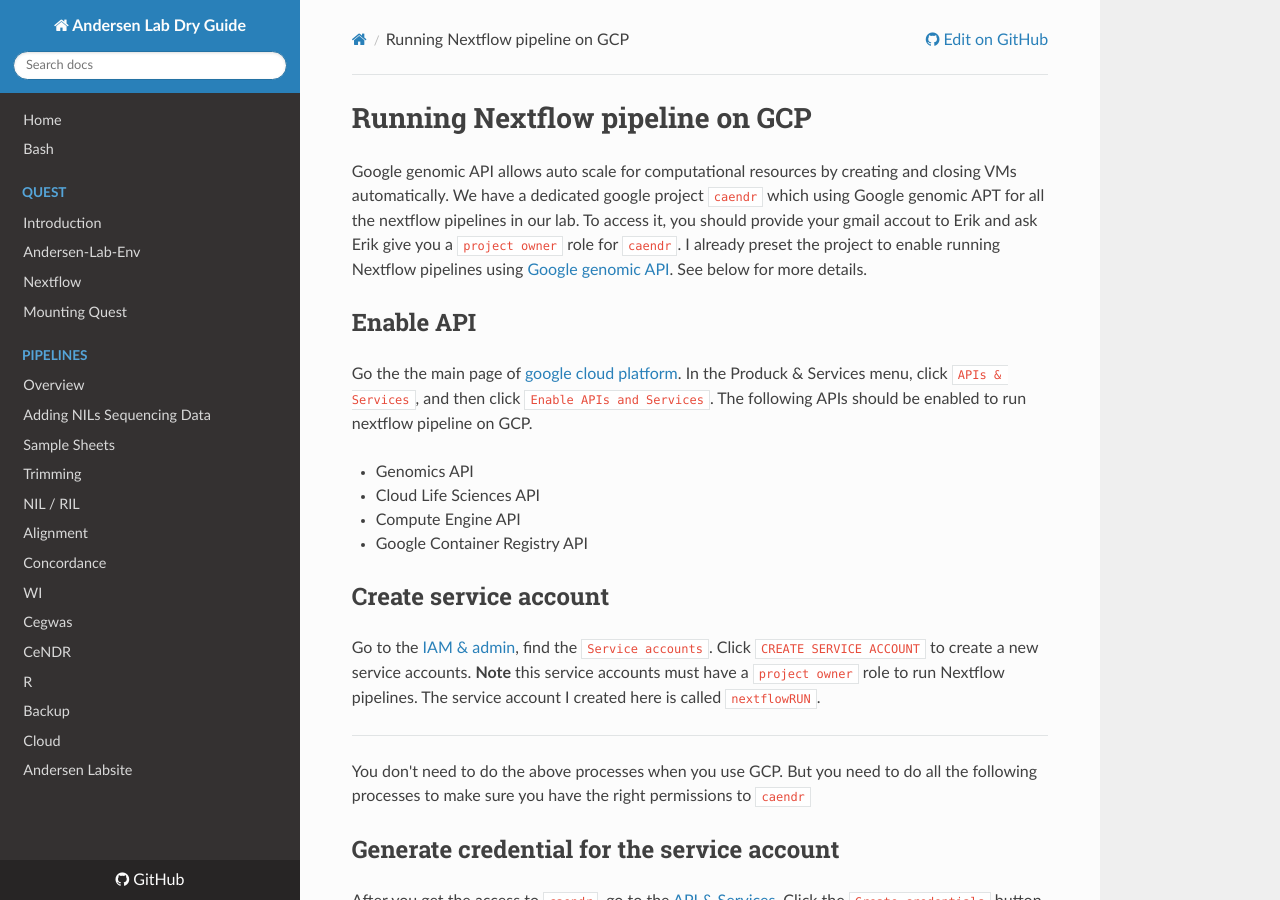
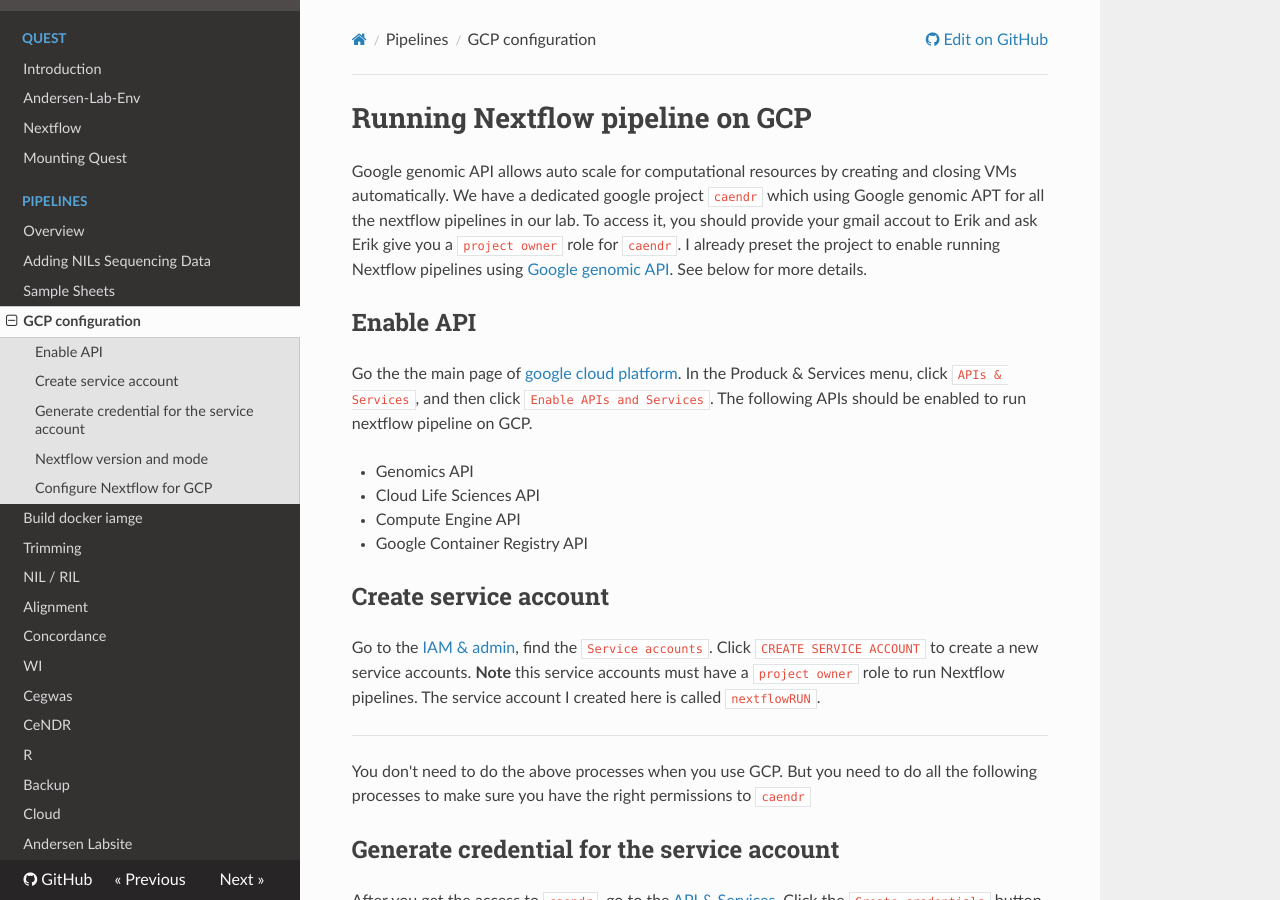
Before and after one commit to AndersenLab/dry-guide, an MkDocs documentation site: the page built from docs/pipeline-GCPconfig.md, in a window 1280 px wide and 900 px high. Built offline with MkDocs 1.6.1, drawn with Linux system fonts in a browser that asks for light colours; nearby versions of some CDN libraries.

Commit message:
add docker and gcp

```diff
--- a/mkdocs.yml
+++ b/mkdocs.yml
@@ -23,6 +23,8 @@
     - Overview: pipeline-overview.md
     - Adding NILs Sequencing Data: adding-seq-data.md
     - Sample Sheets: sample-sheets.md
+    - GCP configuration: pipeline-GCPconfig.md
+    - Build docker iamge: pipeline-docker.md
     - Trimming: pipeline-trimming.md
     - "NIL / RIL": pipeline-nil-ril.md
     - Alignment: pipeline-alignment.md
```
